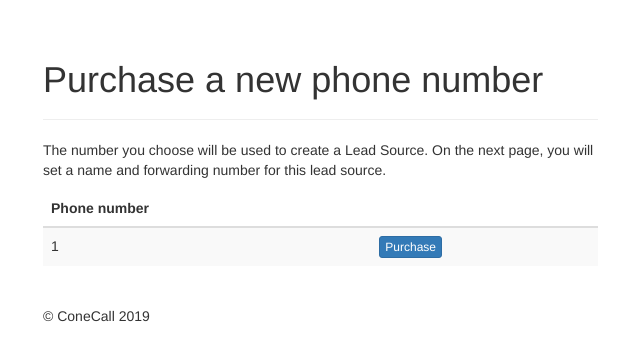
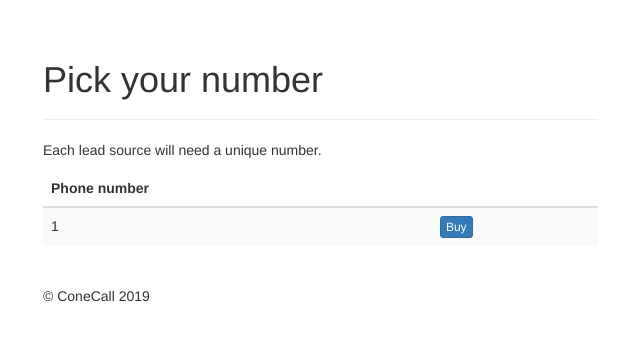
Before and after one commit to oxihormesis/reicall, a Django app: template templates/call_tracking/list_numbers.html in a window 1280 px wide. Shown: the part 51-412 px from the top of the page, without its empty margins (27-667 px from the left). Run offline with Django 3.2, Linux system fonts and the light colour scheme; the template is opened without the code that fills it: most values are stand-ins (such as "Sample title", 1, 10 or a date in 2020); parts of the project's set-up code (start-up, migrations or seed data) failed here and were passed over; some libraries are stand-ins or nearby versions.

Commit message:
updated list-numbers.html

```diff
--- a/templates/call_tracking/list_numbers.html
+++ b/templates/call_tracking/list_numbers.html
@@ -9,11 +9,11 @@
   <div class="col-lg-6">
 
     <div class="page-header">
-        <h1>Purchase a new phone number</h1>
+      <h1>Pick your number</h1>
     </div>
 
     <p>
-        The number you choose will be used to create a Lead Source. On the next page, you will set a name and forwarding number for this lead source.
+      Each lead source will need a unique number.
     </p>
 
     <table class="table table-striped">
@@ -31,7 +31,7 @@
             <form method="post" action="/call-tracking/purchase-number">
               {% csrf_token %}
               <input type="hidden" name="phone_number" value="{{ number.phone_number }}">
-                  <button type="submit" class="btn btn-primary btn-xs">Purchase</button>
+              <button type="submit" class="btn btn-primary btn-xs">Buy</button>
             </form>
           </td>
         </tr>
```
Lines whose indentation alone changed are shown as unchanged.
